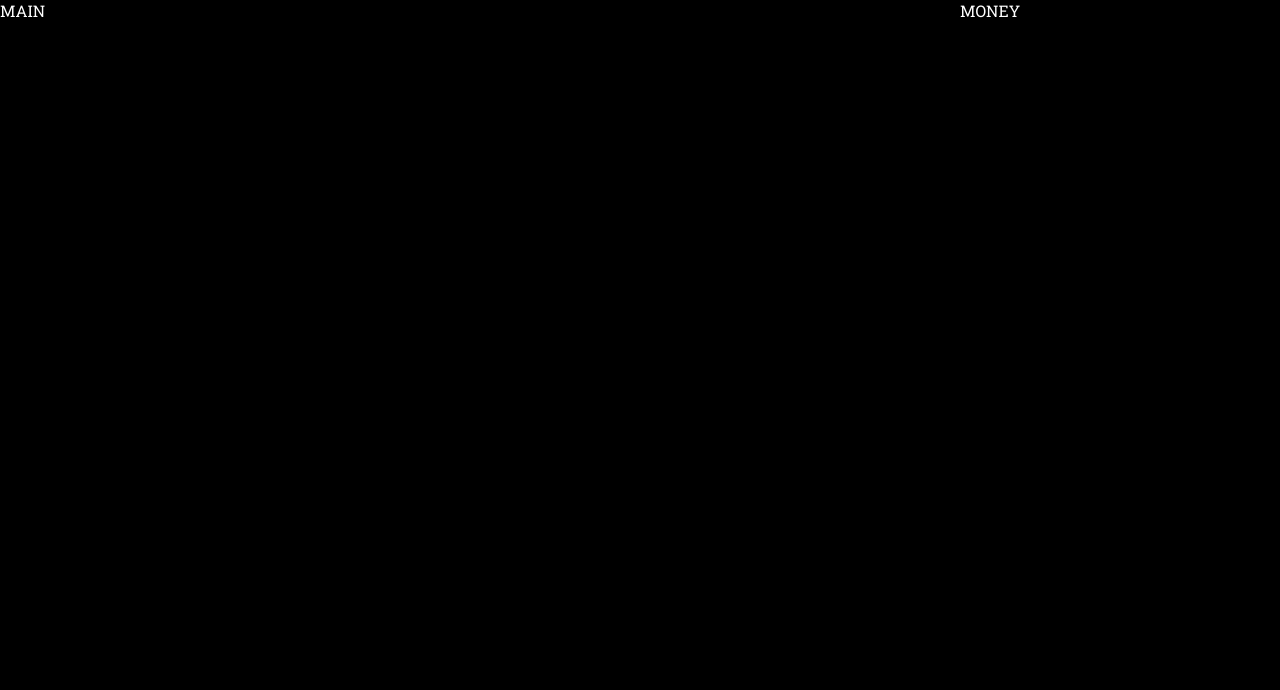
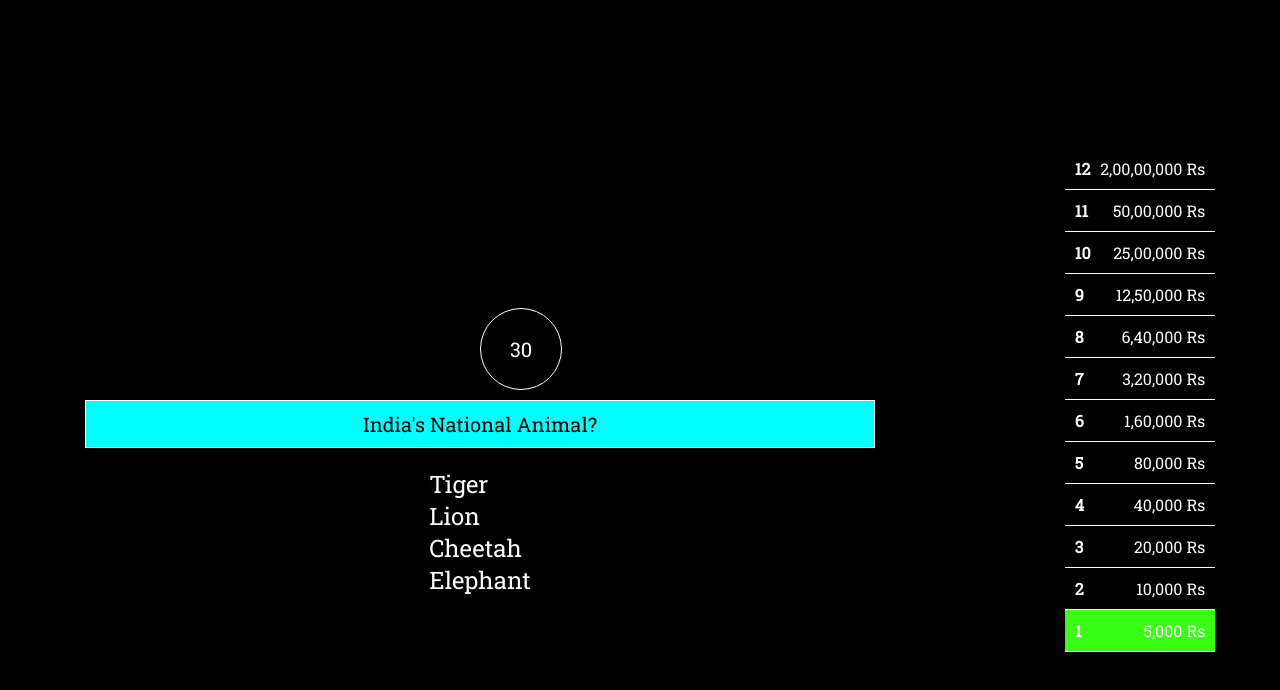
Before and after one commit to HarshDevelops/Quiz-app, a React (Create React App) app: page / in a window 1280 px wide. Shown: the top 690 px of the page. Built offline with nearby package versions, Linux system fonts and the light colour scheme.

Commit message:
Added money features

```diff
--- a/src/App.js
+++ b/src/App.js
@@ -1,12 +1,44 @@
-import "./app.css"
+import "./app.css";
+import { useState } from "react";
+import Trivia from "./componets/trivia";
+function App() {
+  const [qno, setqno] = useState(1);
+  const moneypyramid = [
+    { id: 12, amount: "2,00,00,000 Rs" },
+    { id: 11, amount: "50,00,000 Rs" },
+    { id: 10, amount: "25,00,000 Rs" },
+    { id: 9, amount: "12,50,000 Rs" },
+    { id: 8, amount: "6,40,000 Rs" },
+    { id: 7, amount: "3,20,000 Rs" },
+    { id: 6, amount: "1,60,000 Rs" },
+    { id: 5, amount: "80,000 Rs" },
+    { id: 4, amount: "40,000 Rs" },
+    { id: 3, amount: "20,000 Rs" },
+    { id: 2, amount: "10,000 Rs" },
+    { id: 1, amount: "5,000 Rs" },
+  ];
 
-function App(){
   return (
     <div className="app">
-     <div className="main"> MAIN </div>
-     <div className="pyramid"> MONEY</div>
+      <div className="main">
+        <div className="top">
+          <div className="timer">30 </div>
+        </div>
+        <div className="answer-area">
+          <Trivia />
+        </div>
+      </div>
+      <div className="pyramid">
+        <ul className="Moneylist">
+          {moneypyramid.map((money) => (
+            <li className={qno ==  money.id ? "moneylistitem active" : "moneylistitem"} key={money.id}>
+              <span>{money.id}</span> {money.amount}
+            </li>
+          ))}
+        </ul>
+      </div>
     </div>
-  )
+  );
 }
 
-export default App
+export default App;
--- a/src/app.css
+++ b/src/app.css
@@ -6,10 +6,74 @@
 }
 
 .main{
+    font-size: 24px;
     width: 75%;
+    display: flex;
+    flex-direction: column;
 }
 
 .pyramid{
+    display:flex;
+    width: 25%;
+    align-items: center;
+    justify-content: center;
+}
 
-    width: 25%;
+.moneylistitem{
+    display: flex;
+    justify-content: space-between;
+    padding: 10px;
+    border-bottom: 1px solid white;
+    list-style-type: none;
 }
+
+.moneylistitem span {
+    font-weight: bold;
+    margin-right: 10px;
+  }
+
+.active {
+    background-color: #39FF14;
+}
+
+.top{
+    height: 50%;
+    position: relative;
+}
+.timer{
+    display: flex;
+    justify-content: center;
+    align-items: center;
+    font-size: 20px;
+    height: 80px;
+    width: 80px;
+    border-radius: 50%;
+    border: 1px solid white;
+    margin: 0 auto;
+    position: absolute;
+    bottom: 10px;
+    left: 50%;
+}
+
+.bottom{
+    height: 50%;
+}
+
+.trivia{
+    display: flex;
+    flex-direction: column;
+    justify-content: center;
+    align-items: center;
+}
+
+
+.questions{
+    font-size: 20px;
+    text-align: center;
+    margin-bottom: 20px;
+    border: 1px solid white;
+    padding: 10px;
+    width: 80%;
+    background-color: aqua;
+    color: black;
+}
--- /dev/null
+++ b/src/componets/trivia.js
@@ -0,0 +1,14 @@
+
+export default function trivia() {
+  return (
+    <div className="trivia">
+        <div className="questions">India's National Animal?</div>
+        <div className="answers">
+            <div className="answer">Tiger</div>
+            <div className="answer">Lion</div>
+            <div className="answer">Cheetah</div>
+            <div className="answer">Elephant</div>
+        </div>
+    </div>
+  )
+}
```
